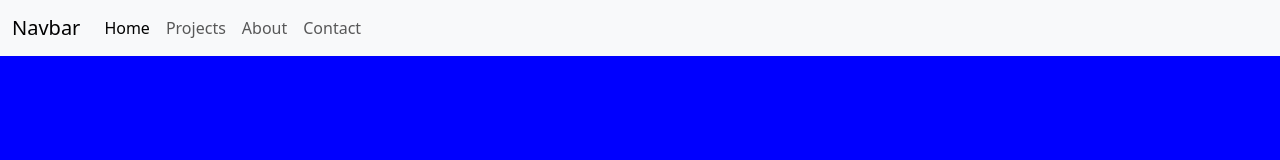
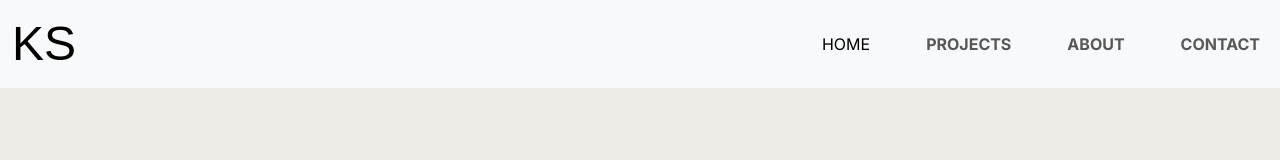
Before and after one commit to kasiasoltysiak/SheCodes-Portfolio, a plain HTML site: page index.html in a window 1280 px wide. Drawn offline with nearby package versions, Linux system fonts and the light colour scheme; a web font is replaced by a local one.

Commit message:
Navbar design

```diff
--- a/index.html
+++ b/index.html
@@ -4,37 +4,43 @@
     <meta charset="UTF-8">
     <meta http-equiv="X-UA-Compatible" content="IE=edge">
     <meta name="viewport" content="width=device-width, initial-scale=1.0">
+    <title>Netherlands-based frontend developer | Katarzyna Soltysiak </title>
+
     <link href="https://cdn.jsdelivr.net/npm/bootstrap@5.3.0/dist/css/bootstrap.min.css" rel="stylesheet" integrity="sha384-9ndCyUaIbzAi2FUVXJi0CjmCapSmO7SnpJef0486qhLnuZ2cdeRhO02iuK6FUUVM" crossorigin="anonymous">
-    <title>Netherlands-based frontend developer | Katarzyna Soltysiak </title>
+    <link rel="preconnect" href="https://fonts.googleapis.com">
+<link rel="preconnect" href="https://fonts.gstatic.com" crossorigin>
+<link href="https://fonts.googleapis.com/css2?family=Inter:wght@400;700&family=Monomaniac+One&family=Playfair&display=swap" rel="stylesheet">
+<script src="https://cdn.jsdelivr.net/npm/bootstrap@5.3.0/dist/js/bootstrap.bundle.min.js" integrity="sha384-geWF76RCwLtnZ8qwWowPQNguL3RmwHVBC9FhGdlKrxdiJJigb/j/68SIy3Te4Bkz" crossorigin="anonymous"></script>
     <link rel="stylesheet" href="/src/style.css">
 </head>
+
 <body>
   <nav class="navbar navbar-expand-lg bg-body-tertiary">
     <div class="container-fluid">
-          <a class="navbar-brand" href="#">Navbar</a>
+      <a class="navbar-brand logo" href="#">KS</a>
       <button class="navbar-toggler" type="button" data-bs-toggle="collapse" data-bs-target="#navbarNav" aria-controls="navbarNav" aria-expanded="false" aria-label="Toggle navigation">
         <span class="navbar-toggler-icon"></span>
       </button>
-          <div class="collapse navbar-collapse" id="navbarNav">
+      <div class="collapse navbar-collapse  justify-content-end" id="navbarNav">
         <ul class="navbar-nav">
           <li class="nav-item">
-                <a class="nav-link active" aria-current="page" href="/index.html">Home</a>
+            <a class="nav-link ps-5 active caps" aria-current="page" href="#">Home</a>
           </li>
           <li class="nav-item">
-                <a class="nav-link" href="/projects.html">Projects</a>
+            <a class="nav-link ps-5 bold caps" href="/projects.html">Projects</a>
           </li>
           <li class="nav-item">
-                <a class="nav-link" href="/about.html">About</a>
+            <a class="nav-link ps-5 bold caps" href="/about.html">About</a>
           </li>
           <li class="nav-item">
-                <a class="nav-link" href="/about.html#contact">Contact</a>
+            <a class="nav-link ps-5 bold caps" href="/about.html#contact">Contact</a>
           </li>
         </ul>
       </div>
     </div>
   </nav>
 
-    <script src="https://cdn.jsdelivr.net/npm/bootstrap@5.3.0/dist/js/bootstrap.bundle.min.js" integrity="sha384-geWF76RCwLtnZ8qwWowPQNguL3RmwHVBC9FhGdlKrxdiJJigb/j/68SIy3Te4Bkz" crossorigin="anonymous"></script>
+
 
 </body>
 </html>
--- a/src/style.css
+++ b/src/style.css
@@ -1,8 +1,27 @@
+/*font-family: 'Inter', sans-serif;
+/font-family: 'Monomaniac One', sans-serif;
+font-family: 'Playfair', serif; */
+:root {
+    --bg-color: #EFEBE6;
+    --main-font: 'Inter', sans-serif;
+}
 img {
     width: 100%;
     height: auto;
 }
 
 body {
-    background-color: blue;
+    background-color: var(--bg-color);
+    font-family: var(--main-font);
 }
+.logo {
+    font-size: 48px;
+    font-family: 'Monomaniac One', sans-serif;
+    padding: 0;
+}
+.bold {
+font-weight: 600;
+}
+.caps {
+    text-transform: uppercase;
+}
```
Also changed, not shown: projects.html (+1 -1 lines). Lines whose indentation alone changed are shown as unchanged.
